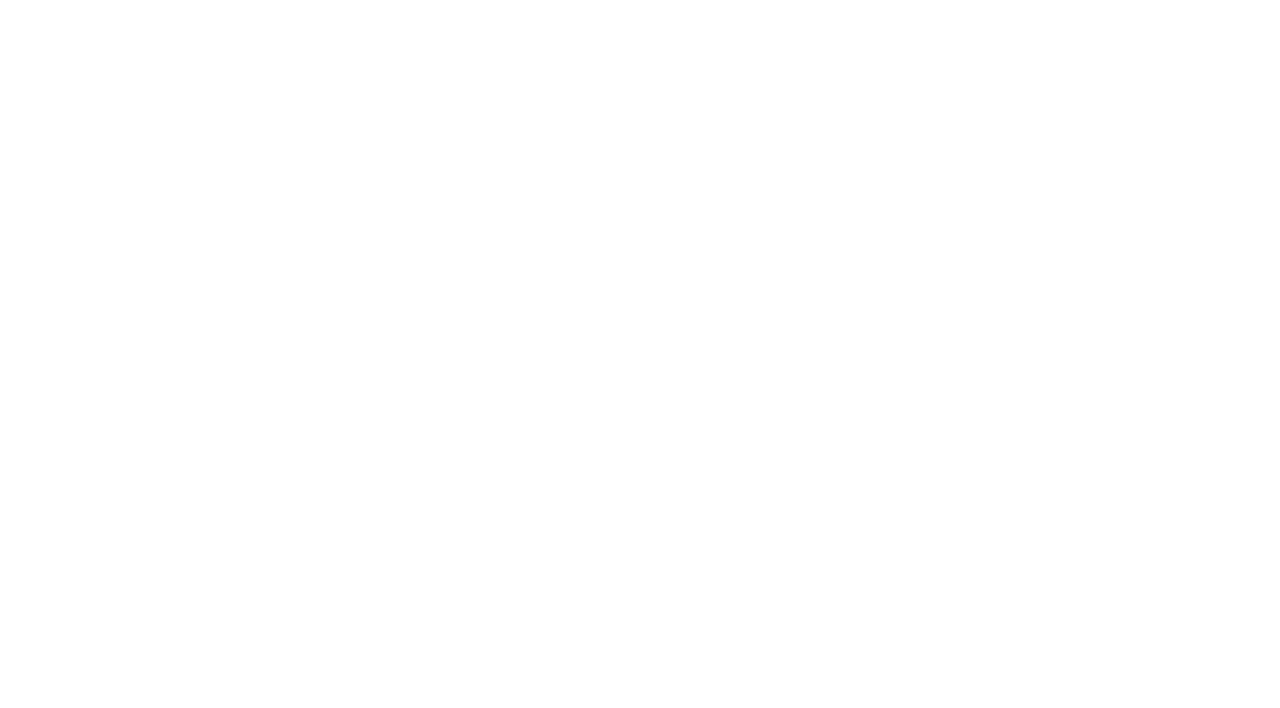
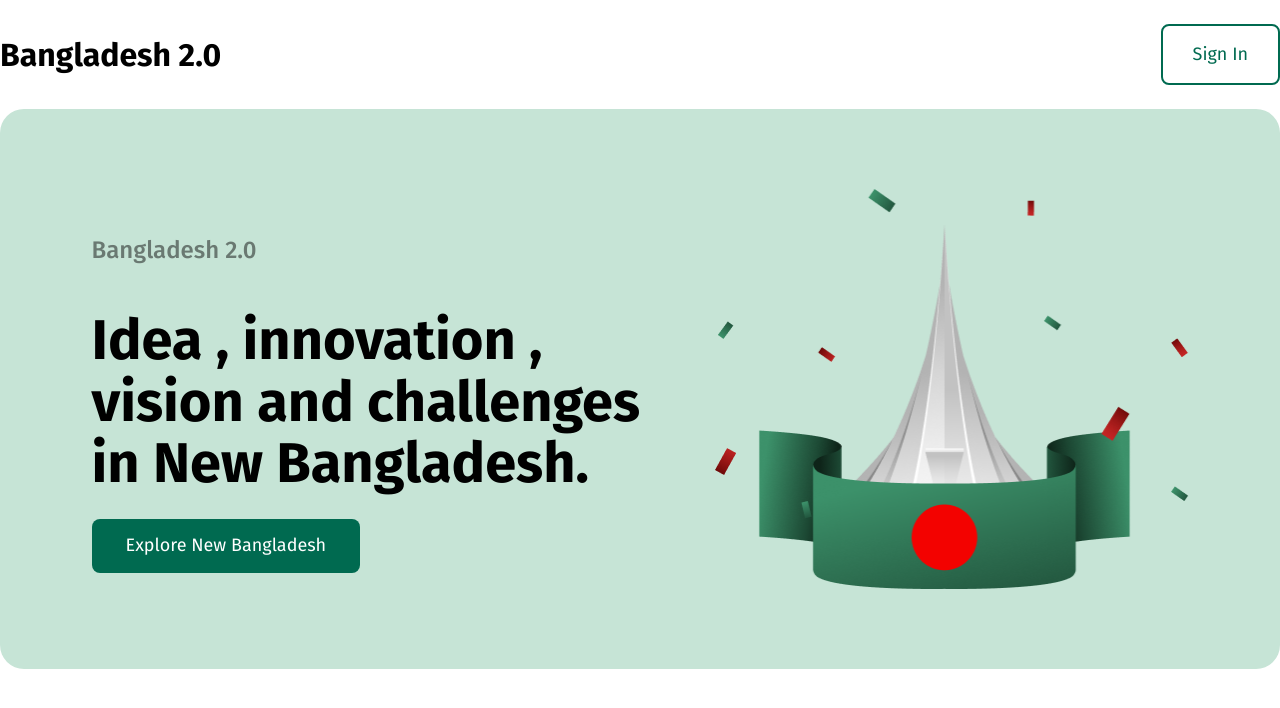
Before and after one commit to amunshi-dev/PH-A1-Bangladesh2.0, a plain HTML site: page index.html in a window 1280 px wide. Drawn offline with Linux system fonts and the light colour scheme.

Commit message:
nav and bannar update

```diff
--- a/index.html
+++ b/index.html
@@ -7,7 +7,21 @@
     <link rel="stylesheet" href="./styles/style.css" />
   </head>
   <body>
-    <header></header>
+    <header>
+        <div class="nav || flex">
+             <div class="nav-logo-text">Bangladesh 2.0</div>
+             <div class="nav-btn-sign">Sign In</div>
+        </div>
+        <section class="hero || clr-bg-primary flex flex-center">
+            <div class="hero-contents">
+                <h4 class="hero-subtitle">Bangladesh 2.0</h4>
+                <h1 class="hero-title">Idea , innovation ,
+                    vision and challenges in New Bangladesh.</h1>
+                <button class="hero-btn || btn-primary ">Explore New Bangladesh</button>
+            </div>
+            <div class="hero-img"><img src="./assets/hero.png" alt=""></div>
+        </section>
+    </header>
     <main></main>
     <footer></footer>
   </body>
--- a/styles/style.css
+++ b/styles/style.css
@@ -1,26 +1,122 @@
 @import url("https://fonts.googleapis.com/css2?family=Fira+Sans:wght@400;500;600;700&display=swap");
 @import url("/styles/css-reset-piccallio.css");
 
-.fs-regular {
-  font-family: "Fira Sans", serif;
+/* ################# */
+/* ####Utility Classes### */
+/* ################# */
+
+/* fonts */
+body {
+  font-family: "Fira Sans", sans-serif;
+  margin: 0 auto;
+  max-width: 1280px;
+}
+.fw-regular {
   font-weight: 400;
-  font-style: normal;
 }
 
-.fs-medium {
-  font-family: "Fira Sans", serif;
+.fw-medium {
   font-weight: 500;
-  font-style: normal;
 }
 
-.fs-semibold {
-  font-family: "Fira Sans", serif;
+.fw-semibold {
   font-weight: 600;
-  font-style: normal;
 }
 
-.fs-bold {
-  font-family: "Fira Sans", serif;
+.fw-bold {
   font-weight: 700;
-  font-style: normal;
 }
+/* colors */
+.clr-bg-primary {
+  background-color: #c6e4d6;
+}
+.clr-bg-secondary {
+  background-color: #006a50;
+}
+.clr-txt-primary {
+  color: #0e0e0e;
+}
+.clr-txt-dim {
+  color: rgba(14, 14, 14, 0.7);
+}
+.clr-txt-accent {
+  color: #fff;
+}
+
+/* Sections Common */
+.sect-title {
+  font-size: 40px;
+}
+.sect-description {
+  font-size: 16px;
+}
+/* flex utilities */
+.flex {
+  display: flex;
+}
+.flex-column {
+  flex-direction: column;
+}
+.flex-center {
+  justify-content: center;
+  align-items: center;
+}
+/* btn */
+.btn-primary {
+  border: none;
+  background-color: #006a50;
+  color: #fff;
+  font-size: 18px;
+  font-weight: 500px;
+  border-radius: 8px;
+  padding: 17px 34px;
+  cursor: pointer;
+}
+/* ################# */
+/* ####  Header  ### */
+/* ################# */
+
+/* NAVIGATION */
+.nav {
+  justify-content: space-between;
+  align-items: center;
+  margin: 24px 0;
+}
+.nav .nav-logo-text {
+  font-size: 32px;
+  font-weight: 700;
+}
+.nav .nav-btn-sign {
+  border: 2px solid #006a50;
+  border-radius: 8px;
+  font-size: 18px;
+  font-weight: 600px;
+  padding: 15px 30px;
+  color: #006a50;
+}
+/* HERO SECTION */
+.hero {
+  height: 560px;
+  border-radius: 24px;
+}
+.hero .hero-contents {
+  width: 622px;
+
+  .hero-subtitle {
+    font-size: 24px;
+    color: rgba(14, 14, 14, 0.5);
+    font-weight: 500;
+  }
+  .hero-title {
+    font-size: 56px;
+    font-weight: 700;
+    margin-bottom: 24px;
+  }
+}
+.hero .hero-img {
+  width: 475px;
+
+  img {
+    width: 100%;
+  }
+}
```
